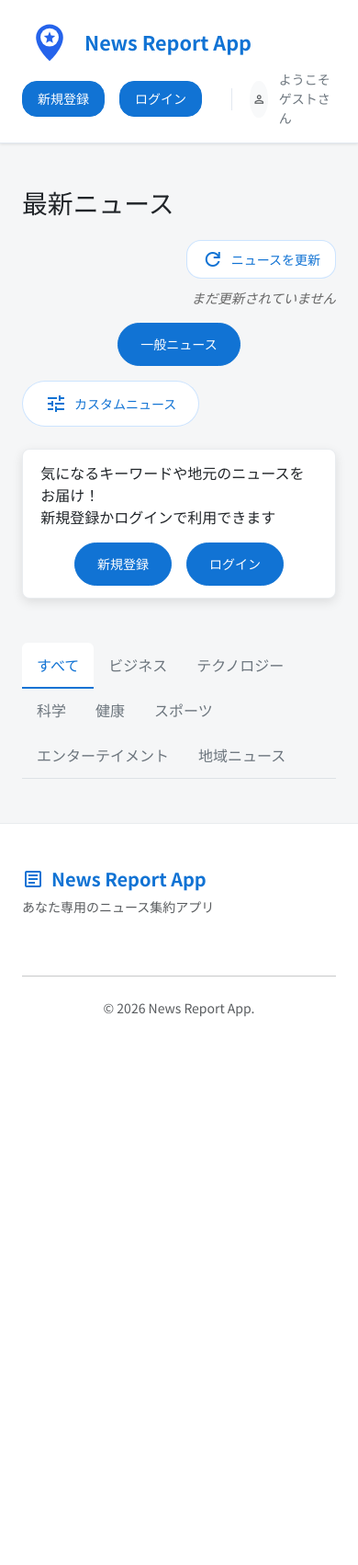
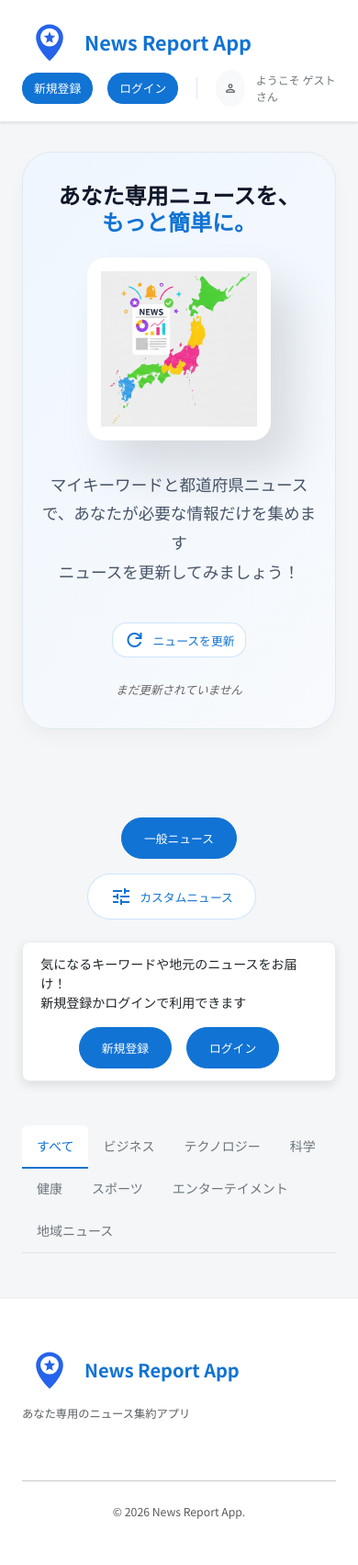
Before and after one commit to miiyttu/news_report, a Django app: page / in a window 390 px wide. Shown: the whole page at 92% size. Before the commit the page ends 1106 px from the top, so only its background shows below. Run offline with Django 5.2, Linux system fonts and the light colour scheme; data that the repository does not hold is empty.

Commit message:
feat: Improve mobile UI and responsiveness

```diff
--- a/news_collector/templates/news_collector/base.html
+++ b/news_collector/templates/news_collector/base.html
@@ -74,9 +74,7 @@
     </header>
     <!-- Main Content -->
     <main class="flex-grow">
-      <div class="container px-4 py-5">
-        {% block content %}{% endblock %}
-      </div>
+      {% block content %}{% endblock %}
     </main>
     <!-- Footer -->
     <footer class="footer">
@@ -84,7 +82,7 @@
         <div class="row">
           <div class="col-md-6 mb-4 mb-md-0">
             <div class="d-flex align-items-center gap-2 mb-2">
-              <span class="material-symbols-outlined text-primary-custom">article</span>
+              <img src="{% static 'images/logo.svg' %}" alt="Logo" style="height:60px">
               <h5 class="mb-0 fw-bold text-primary-custom">News Report App</h5>
             </div>
             <p class="text-muted small text-start">あなた専用のニュース集約アプリ</p>
--- a/news_collector/templates/news_collector/index.html
+++ b/news_collector/templates/news_collector/index.html
@@ -2,8 +2,31 @@
 {% load static %}
 {% block title %}最新ニュース一覧{% endblock %}
 {% block content %}
-  <h1 class="mb-4">最新ニュース</h1>
-  <div class="text-end mb-3 id="index-page">
+  <div id="index-page">
+    <section class="hero-section mb-5">
+      <div class="container">
+        <div class="row justify-content-center">
+          <div class="col-lg-10">
+            <div class="d-flex align-items-center justify-content-center flex-column flex-md-row gap-4 mb-4">
+              <div class="text-center text-md-start">
+                <h1 class="hero-title mb-0">
+                  あなた専用ニュースを、
+                  <br>
+                  <span class="text-blue">もっと簡単に。</span>
+                </h1>
+              </div>
+              <div class="col-lg-5 hero-image-container">
+                <div class="hero-card">
+                  <img src="{% static 'images/main.png' %}" alt="Main Illustration">
+                </div>
+              </div>
+            </div>
+            <p class="hero-description">
+              マイキーワードと都道府県ニュースで、あなたが必要な情報だけを集めます
+              <br />
+              ニュースを更新してみましょう！
+            </p>
+            <div class="d-flex justify-content-center gap-3 update-controls">
               <a href="?reloaded=true" class="btn">
                 <span class="material-symbols-outlined">refresh</span>
                 ニュースを更新
@@ -18,7 +41,12 @@
                 {% endif %}
               </div>
             </div>
+          </div>
+        </div>
+      </div>
+    </section>
     <!--タブメニュー-->
+    <div class="container px-4 py-5">
       <ul class="nav nav-pills d-flex align-items-center mb-5 gap-3"
           id="mainTab"
           role="tablist">
@@ -127,10 +155,7 @@
     <div class="tab-pane fade" id="prefecture-content" role="tabpanel">
       {% if user_prefecture %}
         <div class="mb-4">
-        <h4 class="text-primary-custom">
-          <i class="fa-solid fa-location-dot me-2"></i>
-          {{ user_prefecture }}のニュース
-        </h4>
+          <h4 class="text-primary-custom">{{ user_prefecture }}のニュース</h4>
         </div>
         {% if prefecture_articles %}
           <div class="row row-cols-1 row-cols-md-2 g-4">
@@ -260,4 +285,5 @@
   }, 300000); // 5分 = 5 × 60 × 1000ミリ秒
     </script>
   {% endblock %}
+</div>
 {% endblock %}
--- a/static/news_collector/css/style.css
+++ b/static/news_collector/css/style.css
@@ -11,6 +11,15 @@ body {
     background-color: #f5f6f7;
 }
 
+@media (max-width: 768px) {
+    body {
+        font-size: 0.875rem; /* 14px */
+    }
+    h1, h2, h3, h4, h6 {
+        font-size: 0.9em;
+    }
+}
+
 /* ヘッダー */
 header {
     background-color: white;
@@ -19,9 +28,6 @@ header {
 }
 
 .header-sticky {
-    position: sticky;
-    top: 0;
-    z-index: 1030;
     background-color: white;
     border-bottom: 1px solid #e2e8f0;
     box-shadow: 0 1px 3px rgba(0,0,0,0.1);
@@ -71,6 +77,7 @@ header {
     gap: 0.75rem;
 }
 
+
 /* ユーザーアバター */
 .user-avatar {
     width: 40px;
@@ -92,6 +99,16 @@ header {
     color: #6c757d;
 }
 
+
+@media (max-width: 768px) {
+    .user-welcome {
+        font-size: 0.75rem;
+    }
+
+    .nav-custom {
+        gap: 0.75rem;
+    }
+}
 /* フッター */
 footer {
     background-color: white;
@@ -133,9 +150,134 @@ footer {
     color: white;
 }
 
+@media (max-width: 768px) {
+    .btn {
+        padding: 0.375rem 0.75rem;
+        font-size: 0.8rem;
+    }
+}
+
 /* ========================================
    インデックスページ用スタイル
    ======================================== */
+
+.hero-section {
+    background: linear-gradient(135deg, #eff6ff 0%, #f8fafc 100%); /* 薄いブルーのグラデーション */
+    border: 1px solid #e2e8f0;
+    border-radius: 2rem; /* 角を丸く */
+    padding: 2rem 1rem;
+    box-shadow: 0 10px 25px -5px rgba(0, 0, 0, 0.05);
+    margin-top: 2rem;
+    margin-left: 4rem;
+    margin-right: 4rem;
+}
+
+@media (max-width: 768px) {
+    .hero-section {
+        margin-left: 1.5rem;
+        margin-right: 1.5rem;
+    }
+
+    .hero-section .container{
+        padding-left: 0 !important;
+        padding-right: 0 !important;
+        margin-left: auto;
+        margin-right: auto;
+        max-width: 100%;
+    }
+}
+
+/* --- タイトルの設定 --- */
+.hero-title {
+    font-weight: 900;
+    /* 画面幅に応じてフォントサイズを縮小させる（折り返さない工夫） */
+    font-size: clamp(1.8rem, 5vw, 3.2rem);
+    line-height: 1.2;
+    color: #0f172a;
+    margin-bottom: 1.5rem;
+    /* 画面が狭くなっても極力1行の長さを保つ */
+    white-space: nowrap;
+}
+
+.hero-title span {
+    color: #1173d4; /* 青色部分 */
+}
+
+/* コンテナで奥行きを出す */
+.hero-image-container {
+    perspective: 2000px;
+    display: flex;
+    justify-content: center;
+    align-items: center;
+}
+
+/* これが「1枚目の白いカード」の本体 */
+.hero-card {
+    background-color: #ffffff !important; /* 確実に白くする */
+    padding: 20px;            /* イラストの周りの白い余白 */
+    border-radius: 20px;      /* 角丸 */
+    width: 100%;
+    max-width: 250px;         /* 1枚目のように大きく */
+
+    /* 1枚目のデザイン通りの傾き（右が奥） */
+    transform: rotateY(-20deg) rotateX(10deg) rotateZ(-5deg);
+
+    /* 影をしっかりつける */
+    box-shadow: 25px 30px 50px rgba(0, 0, 0, 0.12);
+}
+
+/* 中のイラストの設定 */
+.hero-card img {
+    width: 100%;
+    height: auto;
+    display: block;
+}
+
+/* タイトルの青色と折り返し設定（再掲） */
+.hero-title {
+    font-weight: 900;
+    font-size: clamp(1.8rem, 5vw, 3.2rem);
+    line-height: 1.2;
+    white-space: nowrap;
+}
+.hero-title .blue-text {
+    color: #1173d4 !important;
+}
+
+/* スマホ対応：傾きを解除 */
+@media (max-width: 768px) {
+    .hero-title { white-space: nowrap; }
+    .hero-card {
+        transform: none !important;
+        max-width: 250px;
+    }
+}
+
+@media (max-width: 768px) {
+    .hero-title {
+        font-size: clamp(1.5rem, 4vw, 2.5rem);
+    }
+    .hero-card {
+        max-width: 200px;
+        padding: 15px;
+    }
+}
+
+.hero-description {
+    font-size: 1.1rem;
+    color: #475569;
+    line-height: 1.8;
+    max-width: 750px;
+    margin: 2rem auto 2.5rem;
+    text-align: center;
+}
+
+@media (max-width: 768px) {
+    .update-controls {
+        flex-direction: column;
+        align-items: center;
+    }
+}
 
 /* タブナビゲーション */
 .nav-pills {
@@ -225,6 +367,16 @@ footer {
         justify-content: center;
     }
 
+    .nav-pills {
+        justify-content: center;
+    }
+
+    .d-flex.align-items-center.flex-wrap.sp.gap-4 {
+        justify-content: center;
+        flex-direction: column;
+        align-items: center;
+    }
+
     .tooltip-content {
         width: 100%;
         max-width: 100%;
@@ -237,7 +389,6 @@ footer {
         display: none; /* スマホではしっぽを非表示に */
     }
 }
-
 
 /* カテゴリタブ */
 .nav-tabs .nav-link {
```
Also changed, not shown: news_collector/templates/news_collector/article_detail.html (+4 -14 lines), news_collector/templates/registration/login.html (+7 -22 lines), news_collector/templates/registration/logout.html (+6 -13 lines), static/images/main.png (added). Lines whose indentation alone changed are shown as unchanged.
